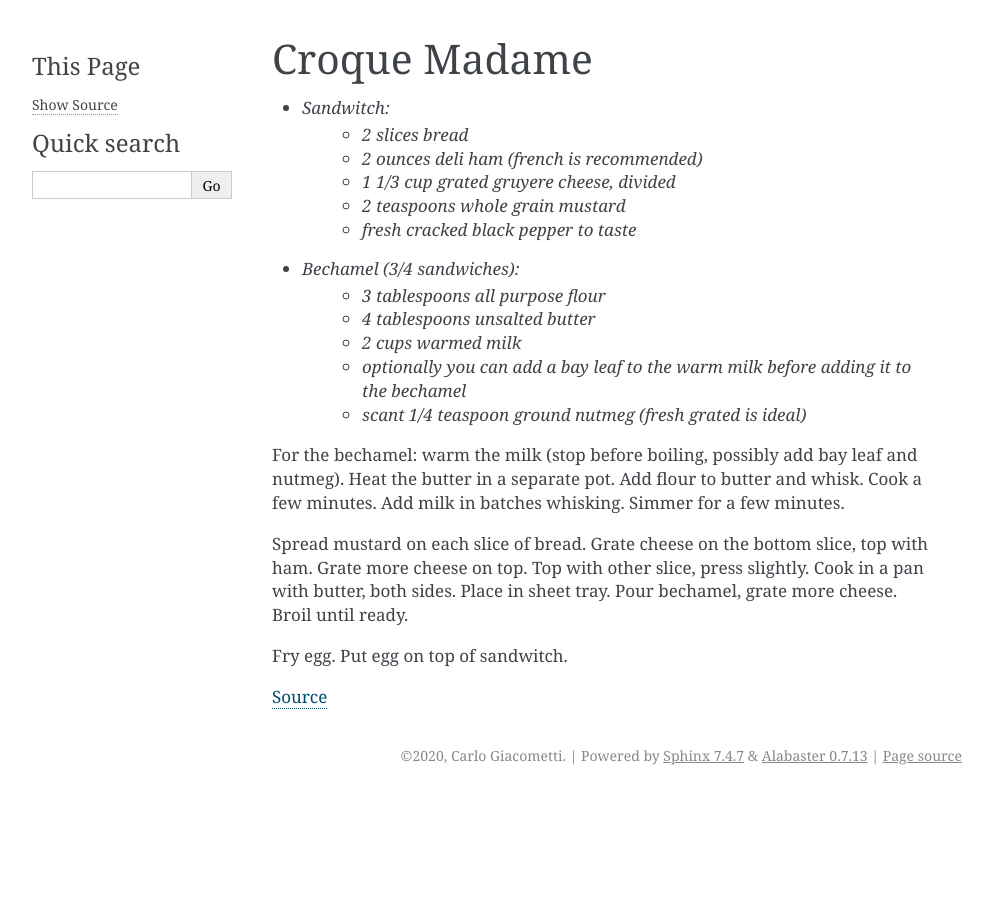
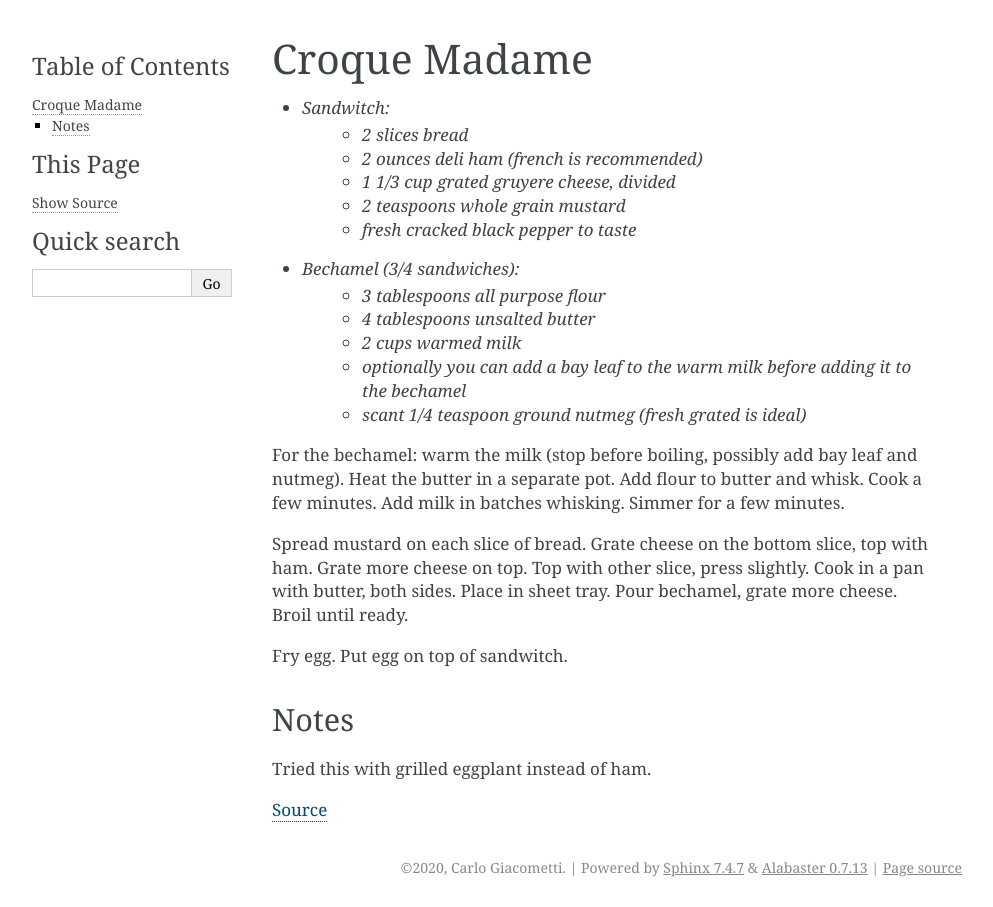
Before and after one commit to toriborish/Recipes, a Sphinx documentation site: the page built from docs/source/Recipes/Entrees/Sandwich_CroqueMadame.rst, in a window 1280 px wide. Shown: the whole page, without its empty margins (148-1141 px from the left). Built offline with Sphinx 7.4.7, drawn with Linux system fonts in a browser that asks for light colours.

Commit message:
added notes

```diff
--- a/docs/source/Recipes/Entrees/Sandwich_CroqueMadame.rst
+++ b/docs/source/Recipes/Entrees/Sandwich_CroqueMadame.rst
@@ -28,4 +28,9 @@ Place in sheet tray. Pour bechamel, grate more cheese. Broil until ready.
 
 Fry egg. Put egg on top of sandwitch.
 
+Notes
+^^^^^
+
+Tried this with grilled eggplant instead of ham.
+
 `Source <https://www.youtube.com/watch?v=lUOxE_NdIwE>`_
```
